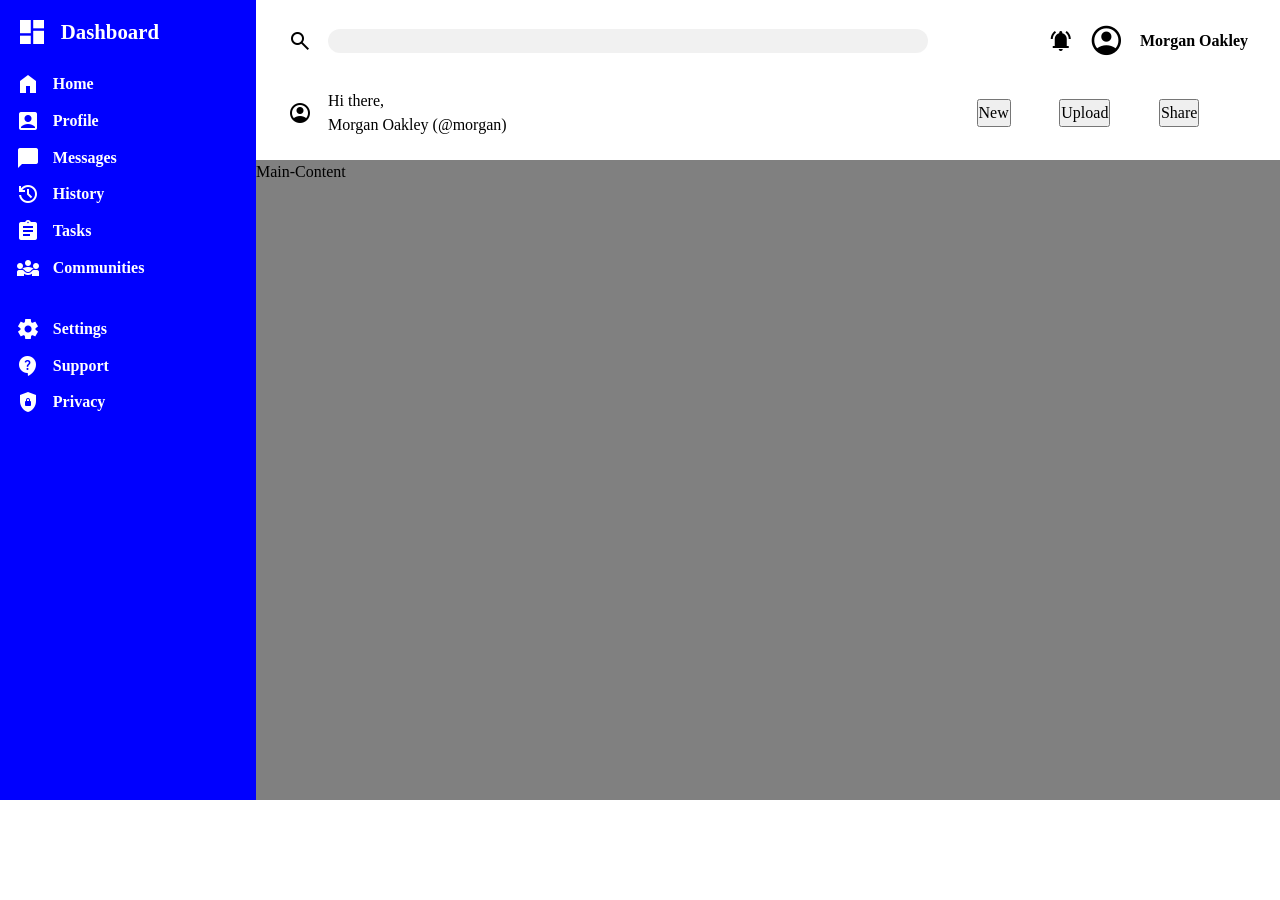
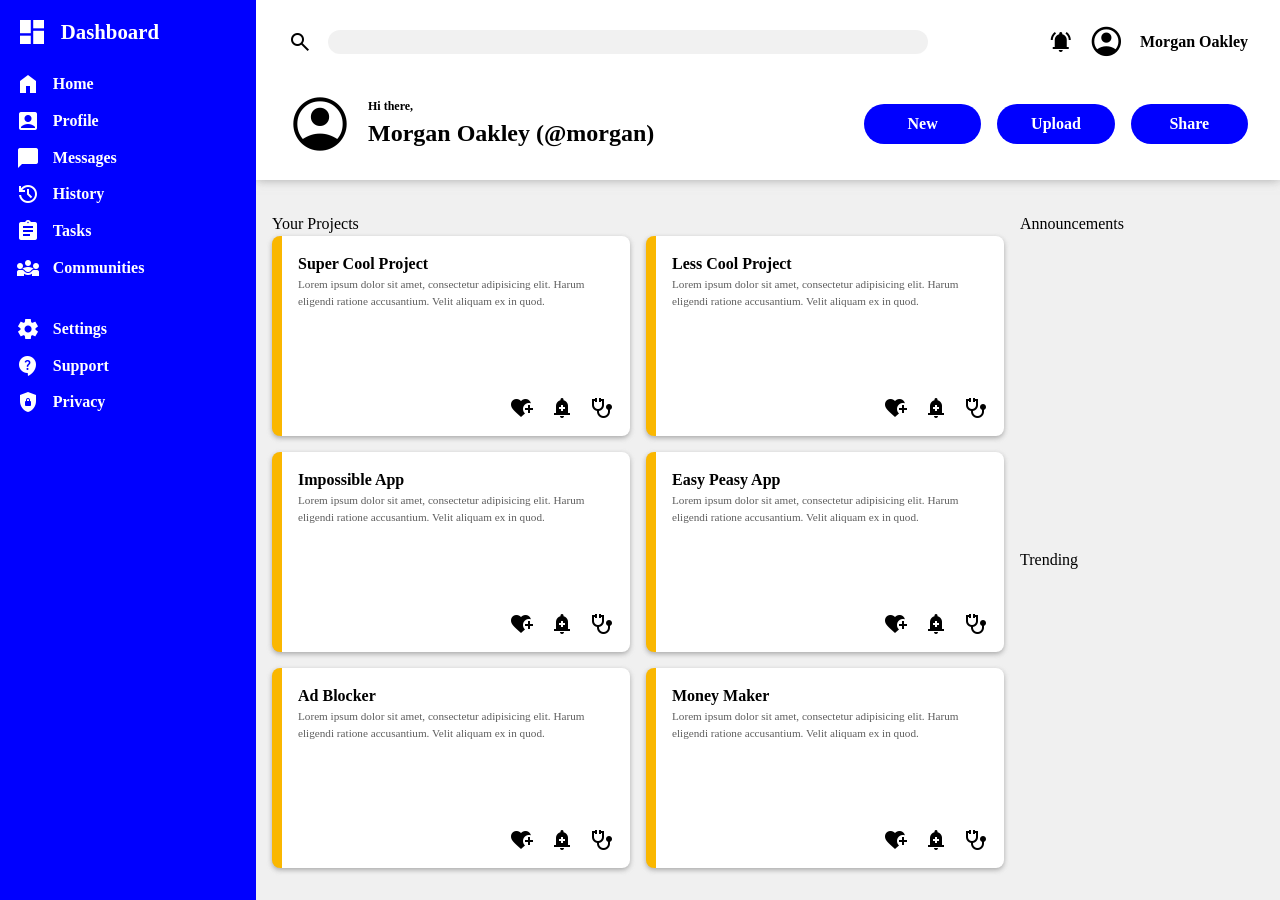
Before and after one commit to 46tcampbell/Admin-Dashboard, a plain HTML site: page index.html in a window 1280 px wide. Before the commit the page ends 800 px from the top, so only its background shows below. Drawn offline with nearby package versions, Linux system fonts and the light colour scheme.

Commit message:
Create main section cards
Used a mix of grid and flexbox again as I find the flexbox easier to
just align one thing in a box or one-dimensionally. I initially used a
box shadow to mimic the gold bar on the left of the cards, but it was
better to just use border-left, especially since I needed to use the box
shadow for the shadow under the card.

```diff
--- a/index.html
+++ b/index.html
@@ -30,10 +30,12 @@
         </div>
         <div class="header-bottom">
           <div class="header-bottom-left">
-            <span class="material-symbols-outlined"> account_circle </span>
+            <span class="material-symbols-outlined profile-icon">
+              account_circle
+            </span>
             <div>
-              <div>Hi there,</div>
-              <div>Morgan Oakley (@morgan)</div>
+              <div class="small-text">Hi there,</div>
+              <div class="large-text">Morgan Oakley (@morgan)</div>
             </div>
           </div>
           <div class="header-bottom-right">
@@ -93,7 +95,96 @@
           </ul>
         </div>
       </div>
-      <div class="main-content">Main-Content</div>
+      <div class="main-content">
+        <div class="projects">
+          <div class="your-projects-text">Your Projects</div>
+          <div class="cards-section">
+            <div class="card">
+              <p class="title">Super Cool Project</p>
+              <p class="body">
+                Lorem ipsum dolor sit amet, consectetur adipisicing elit. Harum
+                eligendi ratione accusantium. Velit aliquam ex in quod.
+              </p>
+              <div class="card-icons">
+                <span class="material-symbols-outlined"> heart_plus </span>
+                <span class="material-symbols-outlined"> add_alert </span>
+                <span class="material-symbols-outlined"> stethoscope </span>
+              </div>
+            </div>
+            <div class="card">
+              <p class="title">Less Cool Project</p>
+              <p class="body">
+                Lorem ipsum dolor sit amet, consectetur adipisicing elit. Harum
+                eligendi ratione accusantium. Velit aliquam ex in quod.
+              </p>
+              <div class="card-icons">
+                <span class="material-symbols-outlined"> heart_plus </span>
+                <span class="material-symbols-outlined"> add_alert </span>
+                <span class="material-symbols-outlined"> stethoscope </span>
+              </div>
+            </div>
+            <div class="card">
+              <p class="title">Impossible App</p>
+              <p class="body">
+                Lorem ipsum dolor sit amet, consectetur adipisicing elit. Harum
+                eligendi ratione accusantium. Velit aliquam ex in quod.
+              </p>
+              <div class="card-icons">
+                <span class="material-symbols-outlined"> heart_plus </span>
+                <span class="material-symbols-outlined"> add_alert </span>
+                <span class="material-symbols-outlined"> stethoscope </span>
+              </div>
+            </div>
+            <div class="card">
+              <p class="title">Easy Peasy App</p>
+              <p class="body">
+                Lorem ipsum dolor sit amet, consectetur adipisicing elit. Harum
+                eligendi ratione accusantium. Velit aliquam ex in quod.
+              </p>
+              <div class="card-icons">
+                <span class="material-symbols-outlined"> heart_plus </span>
+                <span class="material-symbols-outlined"> add_alert </span>
+                <span class="material-symbols-outlined"> stethoscope </span>
+              </div>
+            </div>
+            <div class="card">
+              <p class="title">Ad Blocker</p>
+              <p class="body">
+                Lorem ipsum dolor sit amet, consectetur adipisicing elit. Harum
+                eligendi ratione accusantium. Velit aliquam ex in quod.
+              </p>
+              <div class="card-icons">
+                <span class="material-symbols-outlined"> heart_plus </span>
+                <span class="material-symbols-outlined"> add_alert </span>
+                <span class="material-symbols-outlined"> stethoscope </span>
+              </div>
+            </div>
+            <div class="card">
+              <p class="title">Money Maker</p>
+              <p class="body">
+                Lorem ipsum dolor sit amet, consectetur adipisicing elit. Harum
+                eligendi ratione accusantium. Velit aliquam ex in quod.
+              </p>
+              <div class="card-icons">
+                <span class="material-symbols-outlined"> heart_plus </span>
+                <span class="material-symbols-outlined"> add_alert </span>
+                <span class="material-symbols-outlined"> stethoscope </span>
+              </div>
+            </div>
+          </div>
+        </div>
+        <div class="announcements">
+          <div class="announcements-text">Announcements</div>
+          <div class="announcements-section">
+            <div class="announcements-section-card"></div>
+            <div class="announcements-section-card"></div>
+            <div class="announcements-section-card"></div>
+          </div>
+        </div>
+        <div class="trending">
+          <div class="trending-text">Trending</div>
+        </div>
+      </div>
     </div>
   </body>
 </html>
--- a/styles.css
+++ b/styles.css
@@ -66,7 +66,7 @@ h6 {
   display: grid;
   grid-template-columns: 1fr 3fr 1fr;
   grid-template-rows: 1fr 2fr 2fr;
-  height: 100vh;
+  /* height: 100vh; */
 }
 
 .sidebar {
@@ -117,6 +117,7 @@ span.logo-svg {
   /* grid-template-rows: 1fr 2fr; */
   padding: 1rem 2rem;
   gap: 1rem;
+  box-shadow: 0px 0px 10px 0px rgba(133, 133, 133, 0.658);
 }
 
 .header-top {
@@ -155,23 +156,91 @@ span.logo-svg {
 
 .header-bottom {
   display: grid;
-  grid-template-columns: 2fr 1fr;
+  grid-template-columns: 1.5fr 1fr;
 }
 
 .header-bottom-left {
   display: flex;
   align-items: center;
   gap: 1rem;
+  font-weight: bold;
+}
+
+.header-bottom-left .profile-icon {
+  font-size: 4rem;
+}
+
+.header-bottom-left .small-text {
+  font-size: 0.75rem;
+}
+
+.header-bottom-left .large-text {
+  font-size: 1.5rem;
 }
 
 .header-bottom-right {
   display: flex;
   align-items: center;
-  justify-content: space-evenly;
+  justify-content: end;
+  gap: 1rem;
+}
+
+.header-bottom-right button {
+  border-radius: 1.5rem;
+  padding: 0.5rem 1rem;
+  flex: 1;
+  border: none;
+  background-color: blue;
+  color: white;
+  font-weight: bold;
 }
 
 .main-content {
-  background-color: grey;
+  background-color: rgba(128, 128, 128, 0.116);
   grid-column: 2 / -1;
   grid-row: 2 / -1;
+  padding: 2rem 1rem;
+  display: grid;
+  grid-template-columns: 3fr 1fr;
+  grid-template-rows: 1fr 1fr;
+  gap: 1rem;
 }
+
+.main-content .projects {
+  grid-row: 1 / -1;
+}
+
+div.cards-section {
+  display: grid;
+  grid-template-columns: repeat(auto-fit, minmax(250px, 1fr));
+  gap: 1rem;
+}
+
+div.card {
+  /* width: 250px; */
+  height: 200px;
+  /* border: 1px solid red; */
+  padding: 1rem;
+  background-color: white;
+  border-radius: 0.5rem;
+  display: flex;
+  flex-direction: column;
+  border-left: 10px solid #fab700;
+  box-shadow: 0px 2px 5px 0px rgba(133, 133, 133, 0.658);
+}
+
+div.card p.title {
+  font-weight: bold;
+}
+
+div.card p.body {
+  font-size: 0.7rem;
+  color: rgba(0, 0, 0, 0.637);
+}
+
+div.card div.card-icons {
+  display: flex;
+  justify-content: end;
+  gap: 1rem;
+  margin-top: auto;
+}
```
